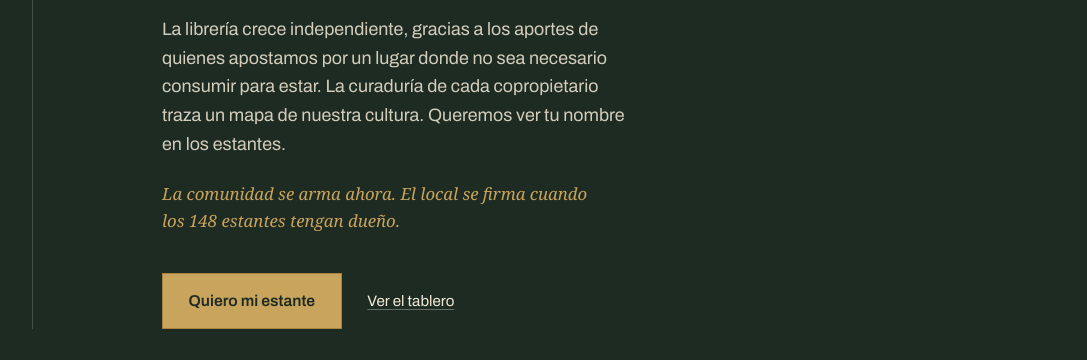
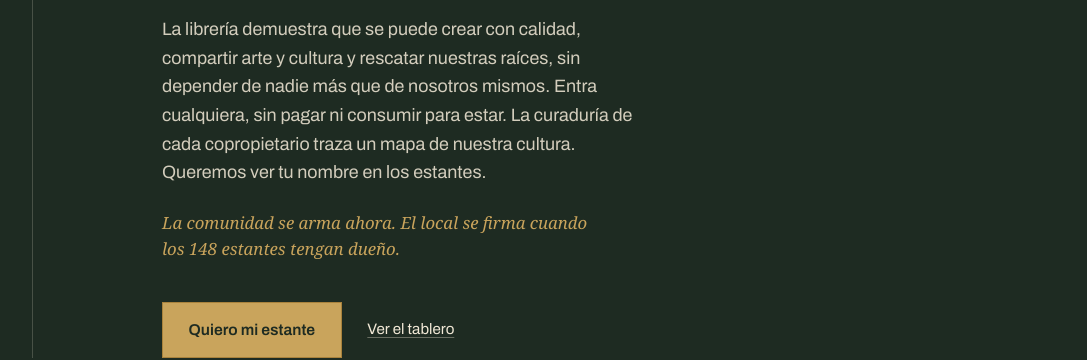
Before and after one commit to asosab/galeriaintima.org, a plain HTML site: page index.html in a window 1280 px wide. Shown: the part 450-810 px from the top of the page, without its empty margins (96-1183 px from the left). Drawn offline with Linux system fonts and the light colour scheme; a web font is replaced by a local one.

Commit message:
Update index.html

```diff
--- a/index.html
+++ b/index.html
@@ -591,8 +591,12 @@
       <div>
         <h1>Cada estante es una ventana a un mundo interior</h1>
         <p class="hero-sub">
-La librería crece independiente, gracias a los aportes de quienes apostamos por un lugar donde no sea necesario consumir para estar.
-La curaduría de cada copropietario traza un mapa de nuestra cultura. Queremos ver tu nombre en los estantes.
+La librería demuestra que se puede crear con calidad, compartir
+arte y cultura y rescatar nuestras raíces, sin depender de nadie
+más que de nosotros mismos. Entra cualquiera, sin pagar ni
+consumir para estar.
+La curaduría de cada copropietario traza un mapa de nuestra
+cultura. Queremos ver tu nombre en los estantes.
         </p>
         <p class="hero-note">La comunidad se arma ahora. El local se firma cuando los 148 estantes tengan dueño.</p>
         <div class="cta-row">
```
